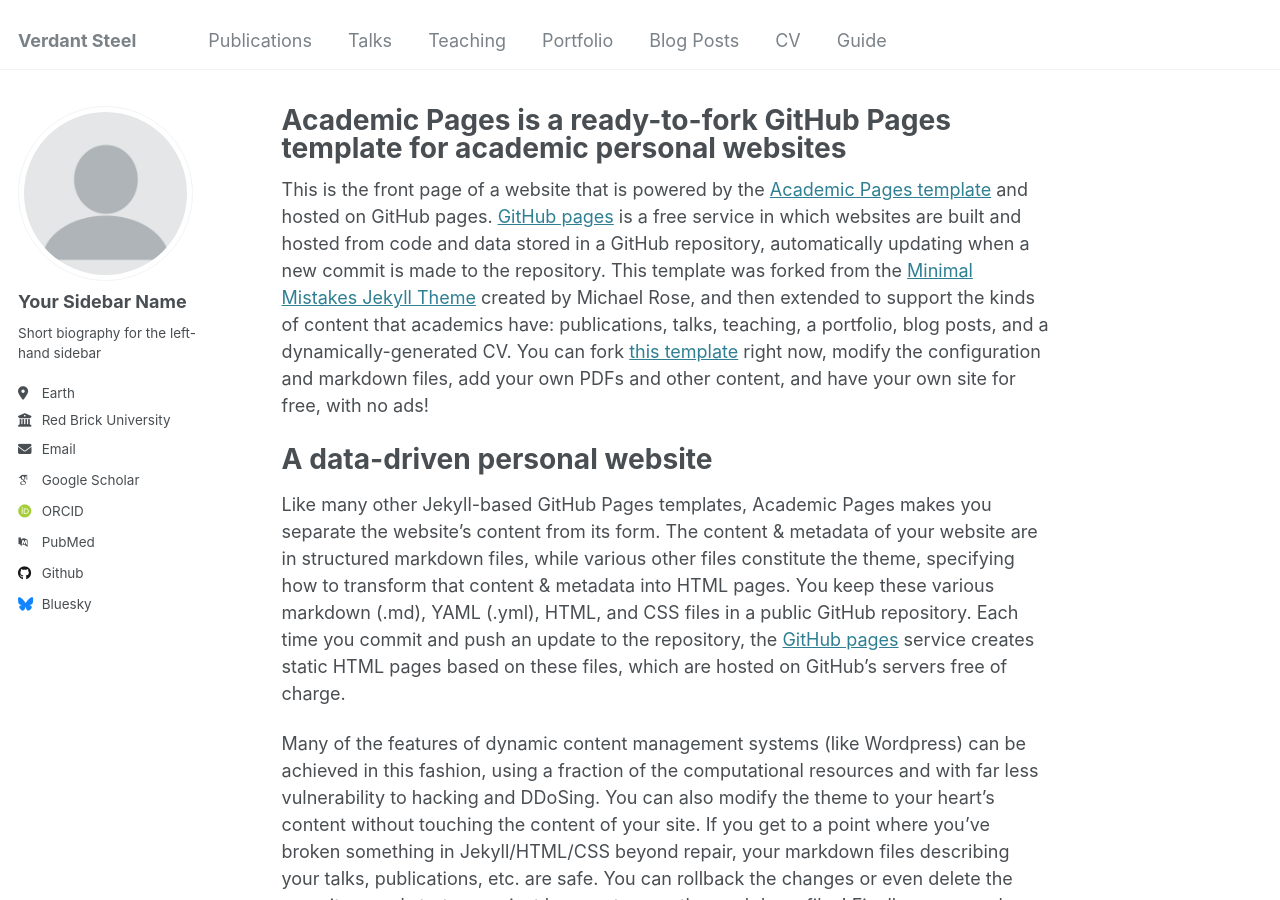
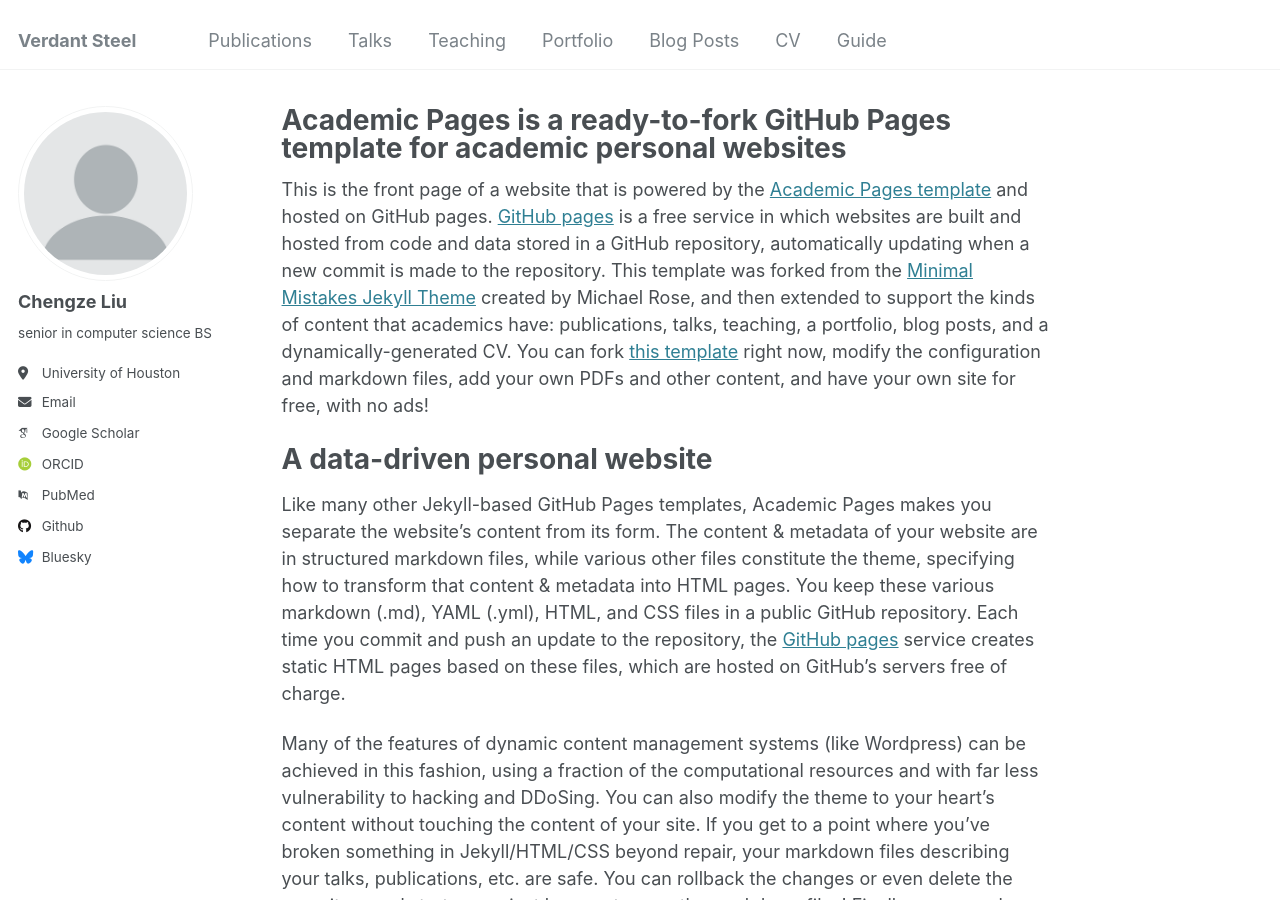
Before and after one commit to chengze24/chengze24.github.io, a Jekyll site: the page built from _pages/about.md, in a window 1280 px wide and 900 px high. Built offline with Jekyll 4.4.1, drawn with Linux system fonts in a browser that asks for light colours; some web fonts are replaced.

Commit message:
Update _config.yml

```diff
--- a/_config.yml
+++ b/_config.yml
@@ -22,13 +22,13 @@
 author:
   # Biographic information
   avatar           : "profile.png"
-  name             : "Your Sidebar Name"
+  name             : Chengze Liu
   pronouns         : # example: "she/her"
-  bio              : "Short biography for the left-hand sidebar"
-  location         : "Earth"
-  employer         : "Red Brick University"
+  bio              : senior in computer science BS
+  location         : University of Houston
+  employer         :
   uri              : # URL
-  email            : "none@example.org"
+  email            : "chengzeliu2022@gmail.com"
 
   # Academic websites
   arxiv            : # URL - Update with the correct link to your profile
```
